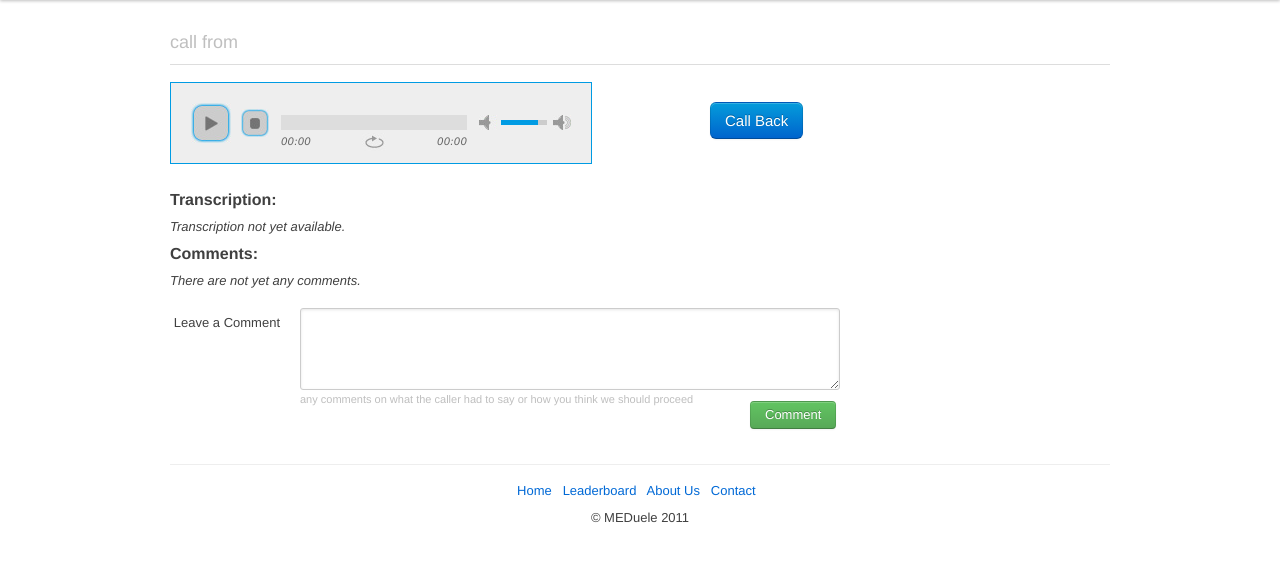
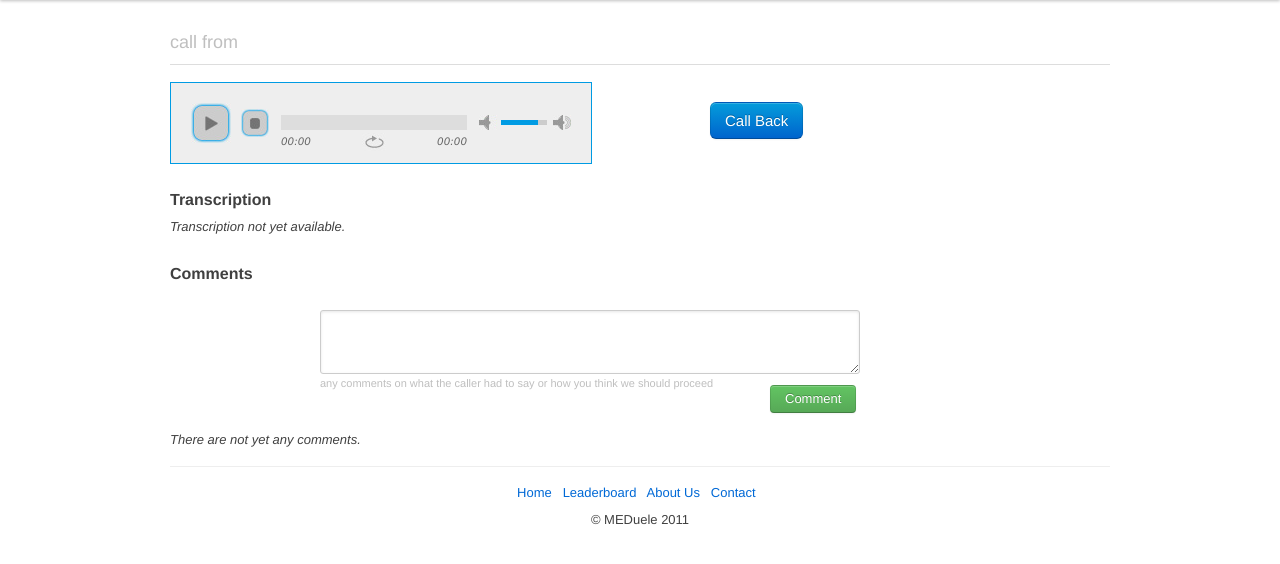
Before and after one commit to yosemitebandit/meduele, a Python web app: template serve/templates/show_case.html in a window 1280 px wide. Shown: the part 40-604 px from the top of the page. Run offline with Jinja, Linux system fonts and the light colour scheme; the template is opened without the code that fills it, so the values that code supplies are empty; some libraries are stand-ins or nearby versions.

Commit message:
leave-a-comment pushed to the top, everything re-indented

```diff
--- a/serve/templates/show_case.html
+++ b/serve/templates/show_case.html
@@ -144,35 +144,21 @@ $(document).ready(function(){
 <div class='row'>
   <div class='span12'>
 
-        <h4> Transcription:</h4>
+    <h4> Transcription</h4>
     {% if not case.transcriptionText %}
     <i> Transcription not yet available.</i>
     {% else %}
     <p> {{ case.transcriptionText }} </p>
     {% endif %}
+  </div>
 
-        <h4> Comments:</h4>
-        {% for comment in comments %}
-        <blockquote>
-            <p>{{ comment.body }}</p>
-            <small class='pull-right'>
-                <a href={{ url_for('show_profile', userName=comment.author) }}>{{ comment.author }}</a>
-                {{ comment.dynamicFormattedTimestamp }}
-            </small>
-            <br />
-        </blockquote>
-        {% else %}
-        <i> There are not yet any comments.</i>
-        {% endfor %}
-
-    </div> <!-- /span8 -->
-
+  <div class='span12' style='margin-top: 20px'>
+    <h4> Comments</h4>
     <form action="{{ url_for('show_case', patientName=patientName, caseName=case.caseName) }}" method=post>
       <fieldset>
         <div class="clearfix">
-                <label for="body">Leave a Comment</label>
           <div class="input">
-                    <textarea class="xxlarge" id="body" name="body" rows="4"></textarea>
+            <textarea class="xxlarge" id="body" name="body" rows="3"></textarea>
             <span class="help-block">
               any comments on what the caller had to say or how you think we should proceed
             </span>
@@ -187,6 +173,21 @@ $(document).ready(function(){
 
       </fieldset>
     </form>
+
+    {% for comment in comments %}
+    <blockquote>
+      <p>{{ comment.body }}</p>
+      <small class='pull-right'>
+        <a href={{ url_for('show_profile', userName=comment.author) }}>{{ comment.author }}</a>
+        {{ comment.dynamicFormattedTimestamp }}
+      </small>
+      <br />
+    </blockquote>
+    {% else %}
+    <i> There are not yet any comments.</i>
+    {% endfor %}
+  </div> <!-- /span -->
+
 </div> <!-- /row -->
 
 <script type="text/javascript" src="{{ url_for('static', filename='jPlayer/prettify-jPlayer.js') }}"></script>
```
Lines whose indentation alone changed are shown as unchanged.
